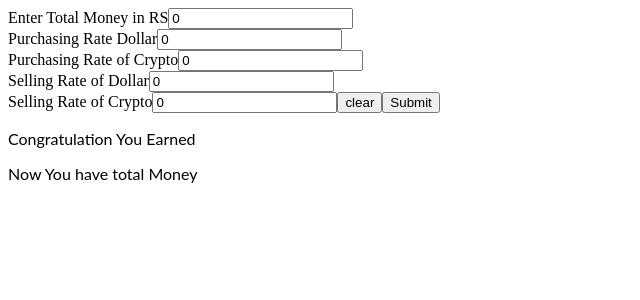
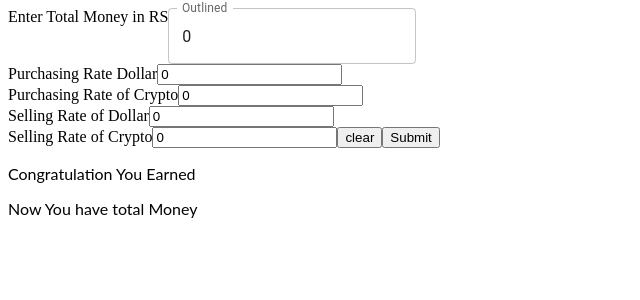
Before and after one commit to Muhammadfaizanjanjua109/CryptoCalculator, a React (Create React App) app: page / in a window 1280 px wide. Shown: the top 300 px of the page, without its empty margins (0-640 px from the left). Built offline with nearby package versions, Linux system fonts and the light colour scheme.

Commit message:
material UI added

```diff
--- a/App.tsx
+++ b/App.tsx
@@ -1,6 +1,6 @@
 import * as React from 'react';
 import './style.css';
-
+import TextField from '@mui/material/TextField';
 export default function App() {
   const [modal, setModal] = React.useState({
     TotalMoneyInve: 0,
@@ -10,8 +10,8 @@ export default function App() {
     sellingRateCrypto: 0,
   });
   const [profit, setProfit] = React.useState({
-    totalMoney:null,
-    totalProfit:null
+    totalMoney: null,
+    totalProfit: null,
   });
   const handleChange = (e) => {
     const name = e.target.name;
@@ -31,22 +31,27 @@ export default function App() {
 
     const totalEarning = totalCryptoProfit * modal.sellingRateDollar;
 
-   const totp=totalEarning-modal.TotalMoneyInve
-    setProfit((prev)=>({
-      ...prev, totalMoney:totalEarning,
-      totalProfit:totp
-    })    );
+    const totp = totalEarning - modal.TotalMoneyInve;
+    setProfit((prev) => ({
+      ...prev,
+      totalMoney: totalEarning,
+      totalProfit: totp,
+    }));
   };
   return (
     <div>
       <form>
         <label>Enter Total Money in RS</label>
-        <input
+        <TextField
+          id="outlined-basic"
           type="number"
           onChange={handleChange}
           value={modal.TotalMoneyInve}
           name="TotalMoneyInve"
+          label="Outlined"
+          variant="outlined"
         />
+
         <br />
         <label>Purchasing Rate Dollar</label>
         <input
@@ -80,7 +85,7 @@ export default function App() {
           value={modal.sellingRateCrypto}
           name="sellingRateCrypto"
         />
-         <button onClick={(e) => handleChangeSubmit(e)}>clear</button>
+        <button onClick={(e) => handleChangeSubmit(e)}>clear</button>
         <button onClick={(e) => handleChangeSubmit(e)}>Submit</button>
       </form>
       <p>Congratulation You Earned </p>
--- a/index.html
+++ b/index.html
@@ -1 +1,5 @@
+<link
+  rel="stylesheet"
+  href="https://fonts.googleapis.com/icon?family=Material+Icons"
+/>
 <div id="root"></div>
--- a/package.json
+++ b/package.json
@@ -3,6 +3,11 @@
   "version": "0.0.0",
   "private": true,
   "dependencies": {
+    "@babel/core": "^7.0.0",
+    "@emotion/react": "^11.10.0",
+    "@emotion/styled": "^11.10.0",
+    "@mui/icons-material": "^5.8.4",
+    "@mui/material": "^5.9.3",
     "@types/react": "^18.0.8",
     "@types/react-dom": "^18.0.2",
     "react": "^18.1.0",
```
